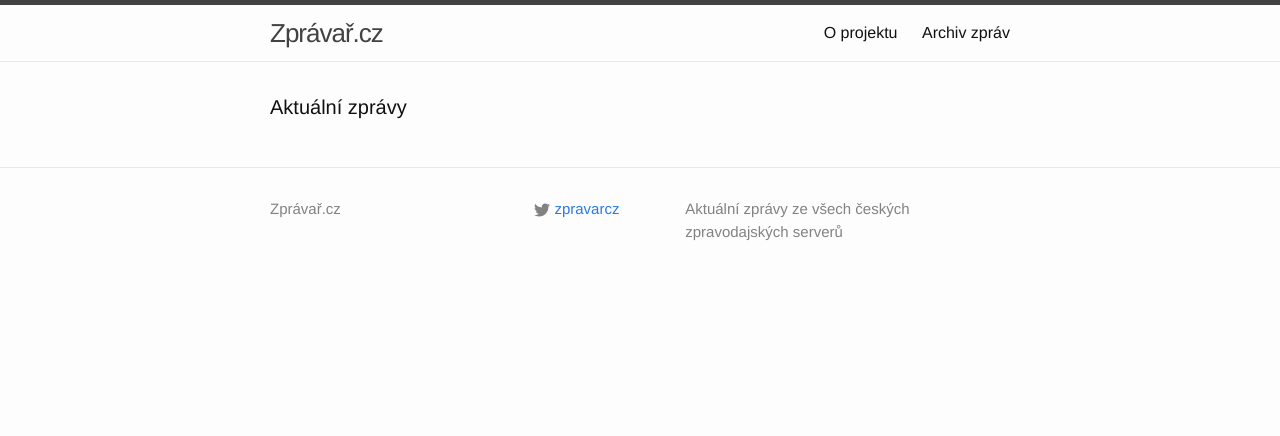
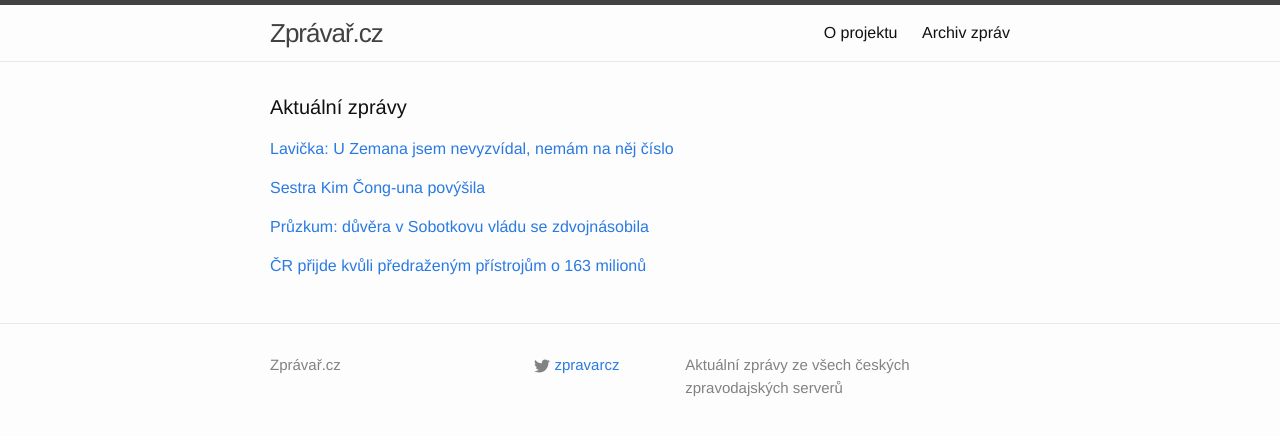
Before and after one commit to adliska/zpravar, a Jekyll site: the page built from index.html, in a window 1280 px wide. Shown: the top 436 px of the page. Built offline with Jekyll 4.4.1, drawn with Linux system fonts in a browser that asks for light colours.

Commit message:
zpravar news update

```diff
--- a/index.html
+++ b/index.html
@@ -5,4 +5,32 @@ layout: default
 <div class="home">
     <h1 class="page-heading">Aktuální zprávy</h1>
 
-</div>
+<p><a href="javascript:;" onclick="toggle_visibility('zpravy0')">Lavička: U Zemana jsem nevyzvídal, nemám na něj číslo</a></p>
+<div id="zpravy0" style="display:none">
+<ul>
+<li><a href=http://www.tyden.cz/rubriky/sport/fotbal/evropske-pohary/lavicka-u-zemana-jsem-nevyzvidal-nemam-na-nej-cislo_325412.html>Lavička: U Zemana jsem nevyzvídal, nemám na něj číslo - www.tyden.cz</a></li>
+<li><a href=http://www.tyden.cz/rubriky/sport/fotbal/evropske-pohary/trener-lavicka-se-zemanem-jsem-se-neradil-nemam-na-nej-cislo_325412.html>Trenér Lavička: Se Zemanem jsem se neradil, nemám na něj číslo - www.tyden.cz</a></li>
+<li><a href=http://sport.aktualne.cz/na-neapol-k-postupu-sparte-muze-pomoci-i-chovancuv-slovan/r~4a024e8075a211e490f70025900fea04/>Na Neapol! K postupu Spartě může pomoci i Chovancův Slovan - sport.aktualne.cz</a></li>
+</ul>
+</div><p><a href="javascript:;" onclick="toggle_visibility('zpravy1')">Sestra Kim Čong-una povýšila</a></p>
+<div id="zpravy1" style="display:none">
+<ul>
+<li><a href=http://www.novinky.cz/zahranicni/svet/354672-sestra-kim-cong-una-povysila.html>Sestra Kim Čong-una povýšila - www.novinky.cz</a></li>
+<li><a href=http://www.ceskenoviny.cz/zpravy/zpravy/sestra-severokorejskeho-vudce-stoupa-v-partajni-hierarchii/1151959>Sestra severokorejského vůdce stoupá v partajní hierarchii - www.ceskenoviny.cz</a></li>
+<li><a href=http://echo24.cz/a/iVHF8>Výuka v KLDR: 81 hodin s Kim Čong-unem, 148 s jeho otcem. - echo24.cz</a></li>
+</ul>
+</div><p><a href="javascript:;" onclick="toggle_visibility('zpravy2')">Průzkum: důvěra v Sobotkovu vládu se zdvojnásobila</a></p>
+<div id="zpravy2" style="display:none">
+<ul>
+<li><a href=http://www.tyden.cz/rubriky/domaci/pruzkum-duvera-v-sobotkovu-vladu-se-zdvojnasobila_325391.html>Průzkum: důvěra v Sobotkovu vládu se zdvojnásobila - www.tyden.cz</a></li>
+<li><a href=http://www.tyden.cz/rubriky/domaci/duvera-v-sobotkovu-vladu-se-zdvojnasobila-veri-ji-petina-cechu_325391.html>Důvěra v Sobotkovu vládu se zdvojnásobila. Věří ji pětina Čechů - www.tyden.cz</a></li>
+<li><a href=http://www.tyden.cz/rubriky/domaci/duvera-cechu-ve-vladu-se-zdvojnasobila-nyni-ji-veri-petina_325391.html>Důvěra Čechů ve vládu se zdvojnásobila. Nyní jí věří pětina - www.tyden.cz</a></li>
+</ul>
+</div><p><a href="javascript:;" onclick="toggle_visibility('zpravy3')">ČR přijde kvůli předraženým přístrojům o 163 milionů</a></p>
+<div id="zpravy3" style="display:none">
+<ul>
+<li><a href=http://www.ceskatelevize.cz/ct24/domaci/293668-cr-prijde-kvuli-predrazenym-pristrojum-o-163-milionu/>ČR přijde kvůli předraženým přístrojům o 163 milionů - www.ceskatelevize.cz</a></li>
+<li><a href=http://www.ceskenoviny.cz/zpravy/zpravy/cr-vrati-bruselu-za-predrazene-pristroje-163-milionu-kc/1151982>ČR vrátí Bruselu za předražené přístroje 163 milionů Kč - www.ceskenoviny.cz</a></li>
+<li><a href=http://zpravy.aktualne.cz/domaci/cesko-vrati-bruselu-za-predrazene-pristroje-163-4-milionu/r~98b3af3a758711e4bdad0025900fea04/>Česko vrátí Bruselu za předražené přístroje 163,4 milionu - zpravy.aktualne.cz</a></li>
+</ul>
+</div></div>
```
